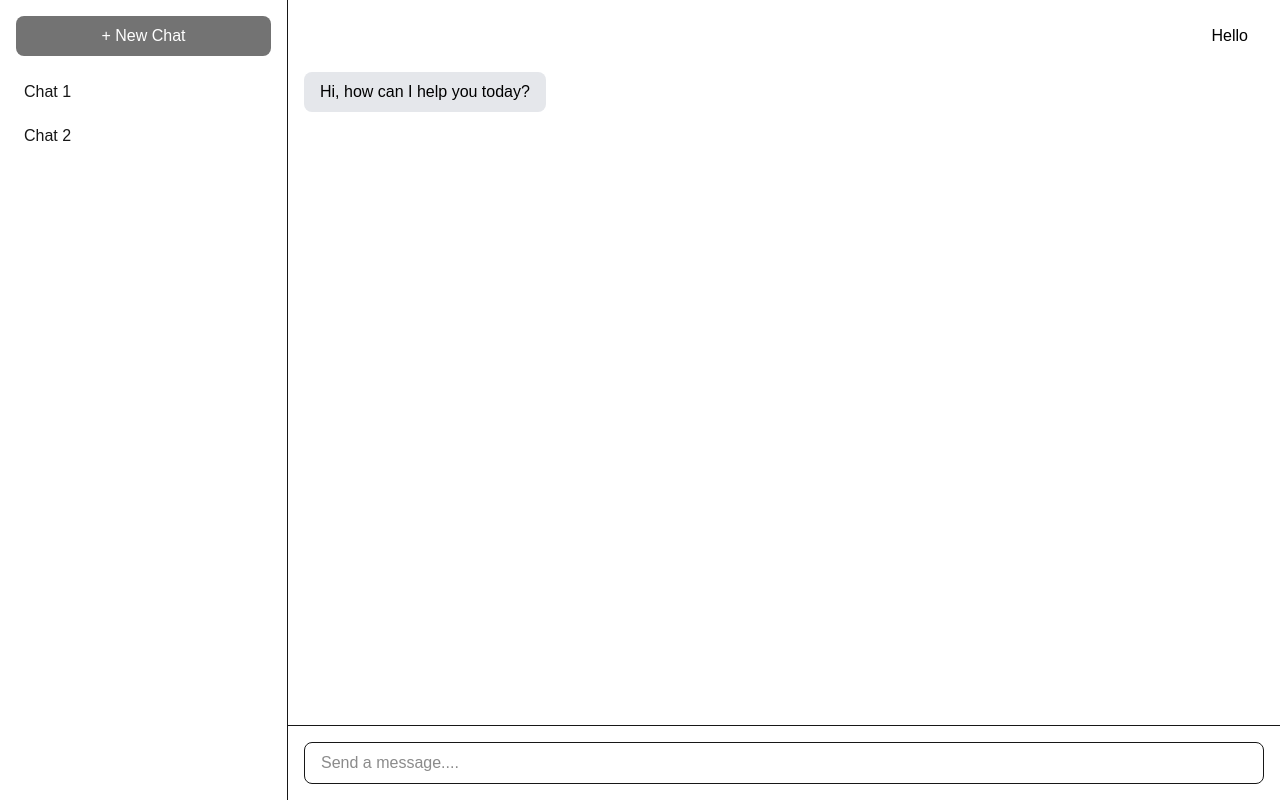
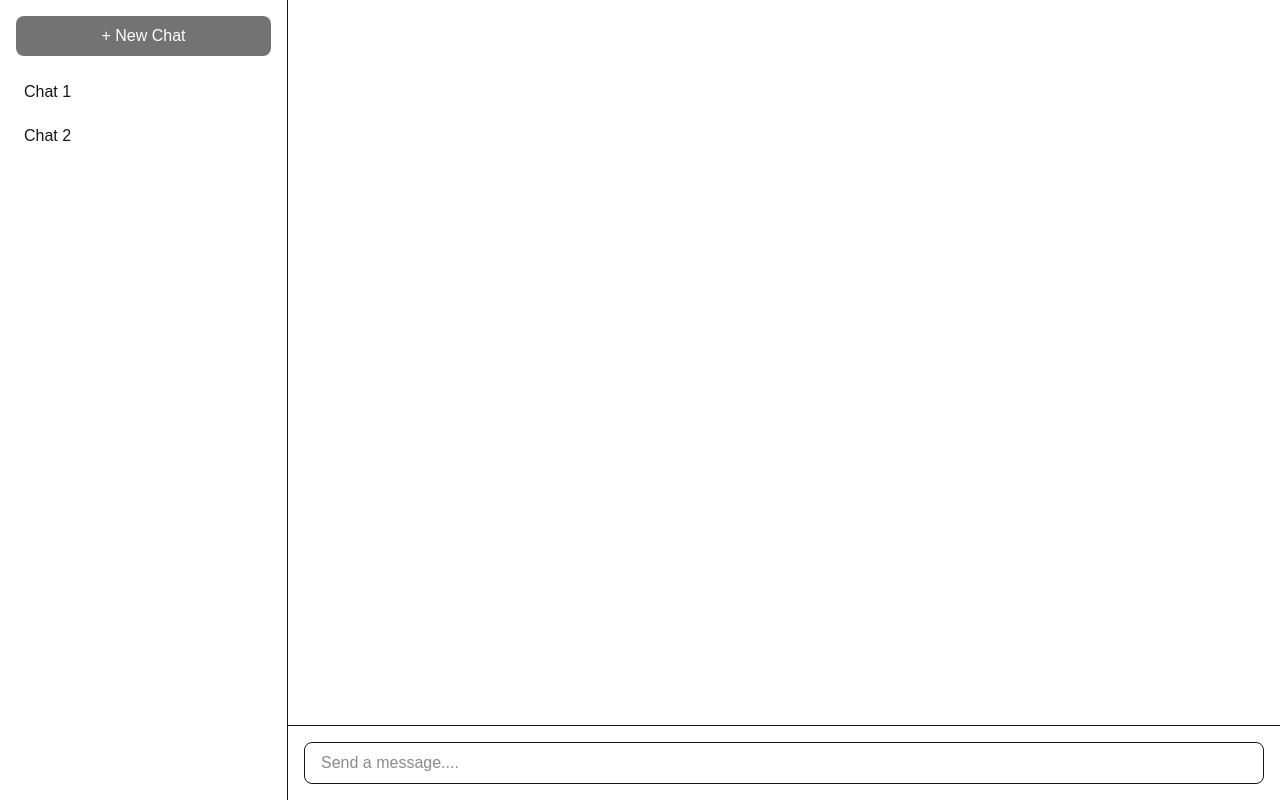
Before and after one commit to itz-prashant/ai-learning-js, a Next.js app in the folder 03/: page / in a window 1280 px wide. Built offline with nearby package versions, Linux system fonts and the light colour scheme.

Commit message:
feat:create chat store

```diff
--- a/03/src/comppnents/ChatInput.tsx
+++ b/03/src/comppnents/ChatInput.tsx
@@ -1,16 +1,23 @@
 "use client"
 
+import { useChatStore } from "@/store/chatStore"
 import { useState } from "react"
 
 const ChatInput = () => {
 
     const [text, setText] = useState("")
+    const addMessage = useChatStore((state)=> state.addMessage)
 
     const handleSend = (e:any)=>{
         e.preventDefault();
 
         if(!text.trim()) return;
-        console.log("message", text)
+
+        addMessage({
+          id: Date.now().toString(),
+          role: "user",
+          content: text
+        })
 
         setText("");
     }
--- a/03/src/comppnents/ChatWindow.tsx
+++ b/03/src/comppnents/ChatWindow.tsx
@@ -1,13 +1,19 @@
-import React from 'react'
+"use client"
+
 import ChatInput from './ChatInput'
 import Message from './Message'
+import { useChatStore } from '@/store/chatStore'
 
 const ChatWindow = () => {
+
+  const message = useChatStore((state)=>state.messages)
+
   return (
     <div className='flex flex-1 flex-col h-full'>
       <div className="flex-1 overflow-y-auto p-4">
-        <Message role='user' message='Hello'/>
-        <Message role='assistant' message='Hi, how can I help you today?'/>
+        {message.map((m)=>(
+          <Message key={m.id} role={m.role} message={m.content}/>
+        ))}
       </div>
 
       <ChatInput />
--- /dev/null
+++ b/03/src/store/chatStore.ts
@@ -0,0 +1,21 @@
+import { create } from "zustand";
+
+type Message = {
+  id: string;
+  role: "user" | "assistant";
+  content: string;
+};
+
+type ChatState = {
+  messages: Message[];
+  addMessage: (message: Message) => void;
+};
+
+export const useChatStore = create<ChatState>((set) => ({
+  messages: [],
+
+  addMessage: (message) =>
+    set((state) => ({
+      messages: [...state.messages, message],
+    })),
+}));
```
